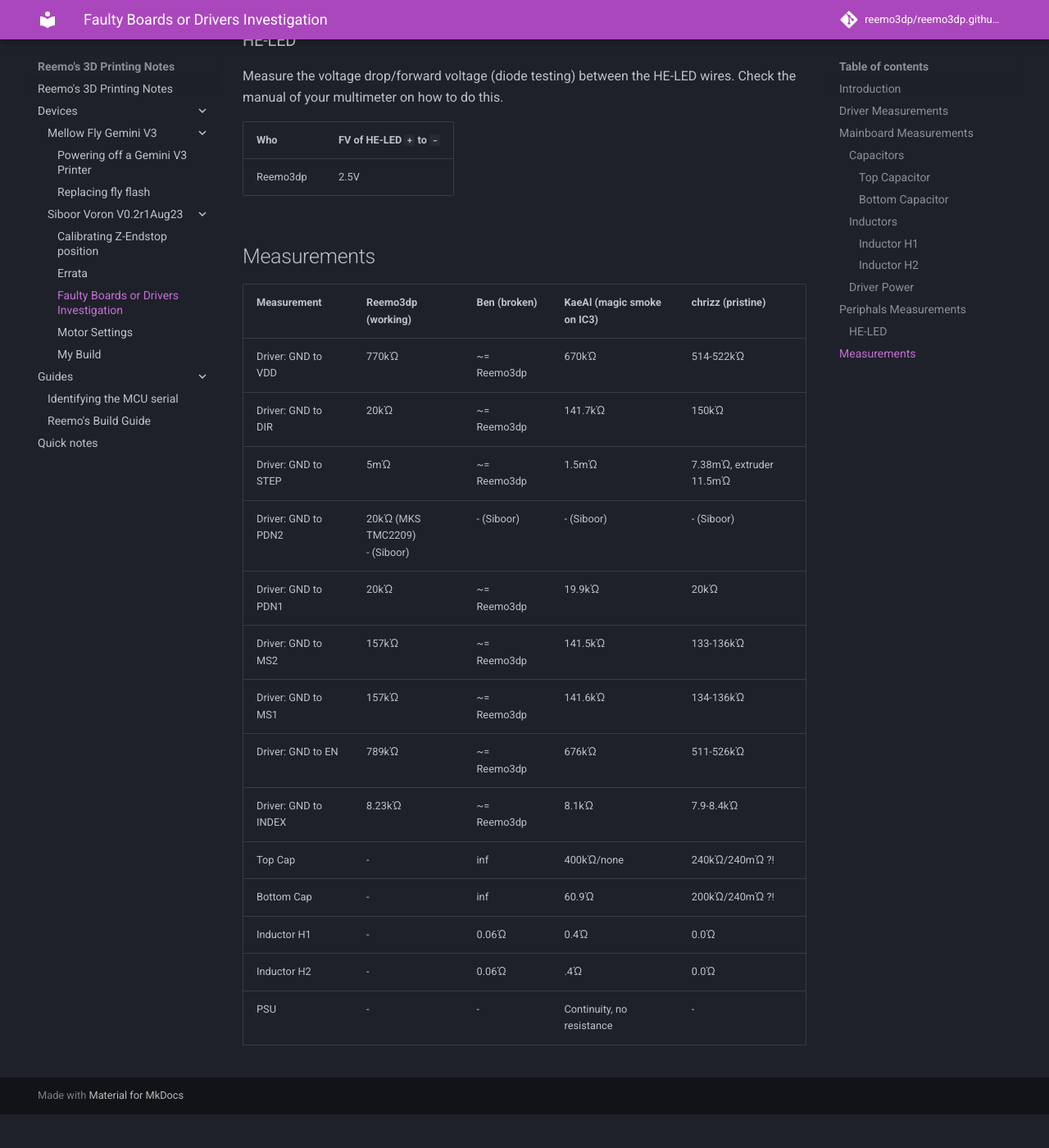
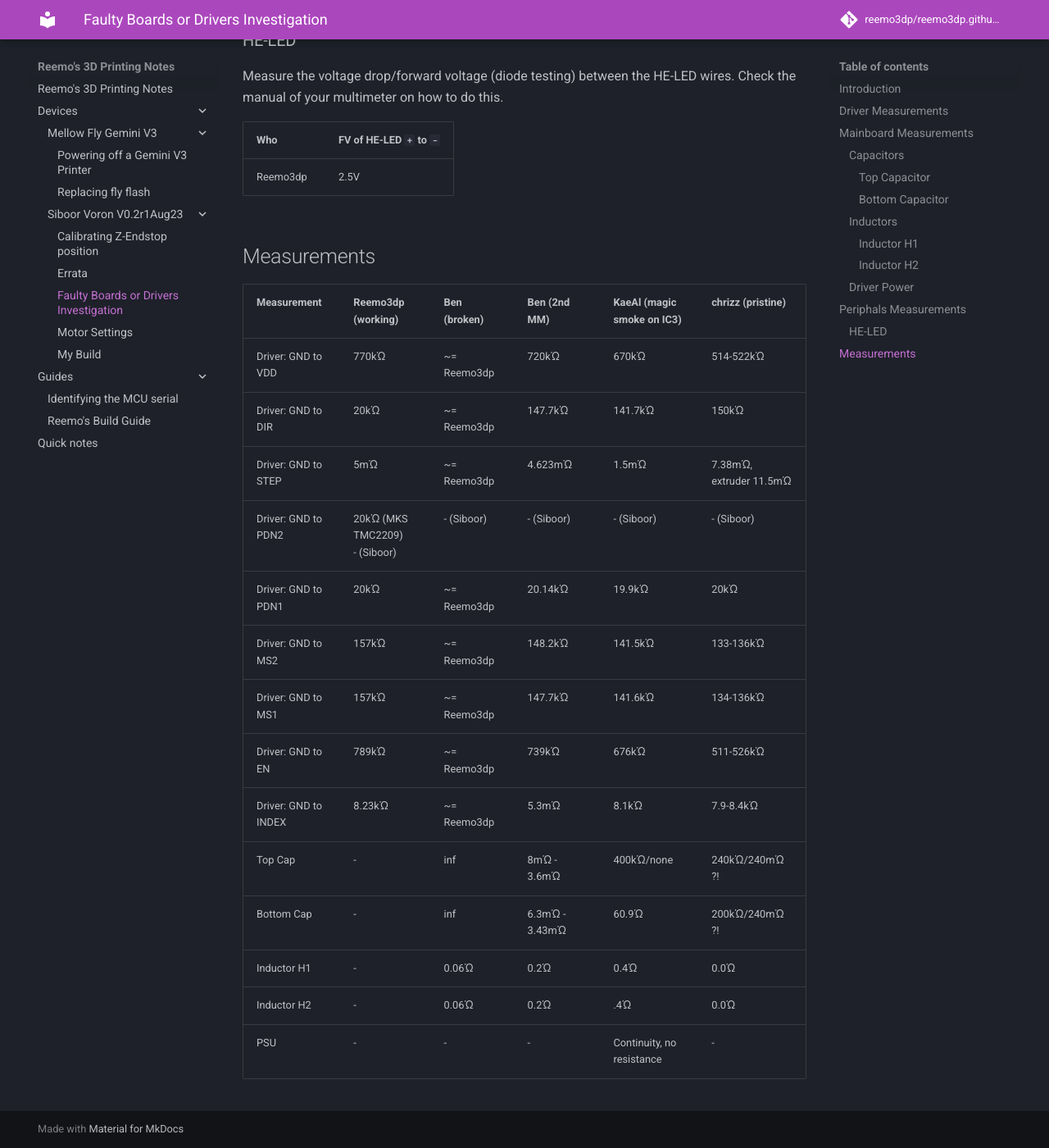
Before and after one commit to reemo3dp/reemo3dp.github.io, an MkDocs documentation site: the page built from docs/devices/Siboor-Voron-V0.2r1Aug23/faulty_boards_or_drivers.md, in a window 1280 px wide and 1400 px high, scrolled down 4403 px. Shown: the whole window at 82% size. Built offline with MkDocs 1.6.1 and Material for MkDocs 9.7.7, drawn with Linux system fonts in a browser that asks for light colours; plug-ins that fetch from the network failed and are left out; comment, search, counter and statistics services are not loaded; before the commit the page ends 5762 px from its top, so only the background shows below that.

Commit message:
Add second measurement from Ben

```diff
--- a/docs/devices/Siboor-Voron-V0.2r1Aug23/faulty_boards_or_drivers.md
+++ b/docs/devices/Siboor-Voron-V0.2r1Aug23/faulty_boards_or_drivers.md
@@ -62,19 +62,19 @@ Measure the voltage drop/forward voltage (diode testing) between the HE-LED wire
 
 ## Measurements
 
-| Measurement          | Reemo3dp (working)                | Ben (broken) | KaeAl (magic smoke on IC3) | chrizz (pristine)       |
-| -------------------- | --------------------------------- | ------------ | -------------------------- | ----------------------- |
-| Driver: GND to VDD   | 770kΏ                             | ~= Reemo3dp  | 670kΏ                      | 514-522kΏ               |
-| Driver: GND to DIR   | 20kΏ                              | ~= Reemo3dp  | 141.7kΏ                    | 150kΏ                   |
-| Driver: GND to STEP  | 5mΏ                               | ~= Reemo3dp  | 1.5mΏ                      | 7.38mΏ, extruder 11.5mΏ |
-| Driver: GND to PDN2  | 20kΏ (MKS TMC2209)<br/>- (Siboor) | - (Siboor)   | - (Siboor)                 | - (Siboor)              |
-| Driver: GND to PDN1  | 20kΏ                              | ~= Reemo3dp  | 19.9kΏ                     | 20kΏ                    |
-| Driver: GND to MS2   | 157kΏ                             | ~= Reemo3dp  | 141.5kΏ                    | 133-136kΏ               |
-| Driver: GND to MS1   | 157kΏ                             | ~= Reemo3dp  | 141.6kΏ                    | 134-136kΏ               |
-| Driver: GND to EN    | 789kΏ                             | ~= Reemo3dp  | 676kΏ                      | 511-526kΏ               |
-| Driver: GND to INDEX | 8.23kΏ                            | ~= Reemo3dp  | 8.1kΏ                      | 7.9-8.4kΏ               |
-| Top Cap              | -                                 | inf          | 400kΏ/none                 | 240kΏ/240mΏ ?!          |
-| Bottom Cap           | -                                 | inf          | 60.9Ώ                      | 200kΏ/240mΏ ?!          |
-| Inductor H1          | -                                 | 0.06Ώ        | 0.4Ώ                       | 0.0Ώ                    |
-| Inductor H2          | -                                 | 0.06Ώ        | .4Ώ                        | 0.0Ώ                    |
-| PSU                  | -                                 | -            | Continuity, no resistance  | -                       |
+| Measurement          | Reemo3dp (working)                | Ben (broken) | Ben (2nd MM)   | KaeAl (magic smoke on IC3) | chrizz (pristine)       |
+| -------------------- | --------------------------------- | ------------ | -------------- | -------------------------- | ----------------------- |
+| Driver: GND to VDD   | 770kΏ                             | ~= Reemo3dp  | 720kΏ          | 670kΏ                      | 514-522kΏ               |
+| Driver: GND to DIR   | 20kΏ                              | ~= Reemo3dp  | 147.7kΏ        | 141.7kΏ                    | 150kΏ                   |
+| Driver: GND to STEP  | 5mΏ                               | ~= Reemo3dp  | 4.623mΏ        | 1.5mΏ                      | 7.38mΏ, extruder 11.5mΏ |
+| Driver: GND to PDN2  | 20kΏ (MKS TMC2209)<br/>- (Siboor) | - (Siboor)   | - (Siboor)     | - (Siboor)                 | - (Siboor)              |
+| Driver: GND to PDN1  | 20kΏ                              | ~= Reemo3dp  | 20.14kΏ        | 19.9kΏ                     | 20kΏ                    |
+| Driver: GND to MS2   | 157kΏ                             | ~= Reemo3dp  | 148.2kΏ        | 141.5kΏ                    | 133-136kΏ               |
+| Driver: GND to MS1   | 157kΏ                             | ~= Reemo3dp  | 147.7kΏ        | 141.6kΏ                    | 134-136kΏ               |
+| Driver: GND to EN    | 789kΏ                             | ~= Reemo3dp  | 739kΏ          | 676kΏ                      | 511-526kΏ               |
+| Driver: GND to INDEX | 8.23kΏ                            | ~= Reemo3dp  | 5.3mΏ          | 8.1kΏ                      | 7.9-8.4kΏ               |
+| Top Cap              | -                                 | inf          | 8mΏ - 3.6mΏ    | 400kΏ/none                 | 240kΏ/240mΏ ?!          |
+| Bottom Cap           | -                                 | inf          | 6.3mΏ - 3.43mΏ | 60.9Ώ                      | 200kΏ/240mΏ ?!          |
+| Inductor H1          | -                                 | 0.06Ώ        | 0.2Ώ           | 0.4Ώ                       | 0.0Ώ                    |
+| Inductor H2          | -                                 | 0.06Ώ        | 0.2Ώ           | .4Ώ                        | 0.0Ώ                    |
+| PSU                  | -                                 | -            | -              | Continuity, no resistance  | -                       |
```
